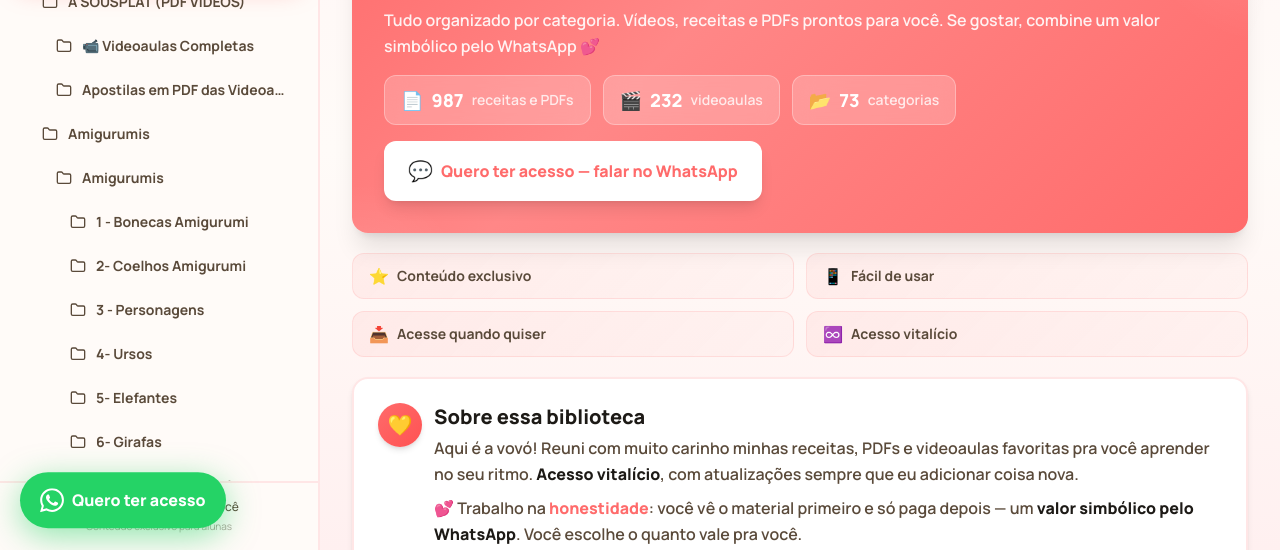
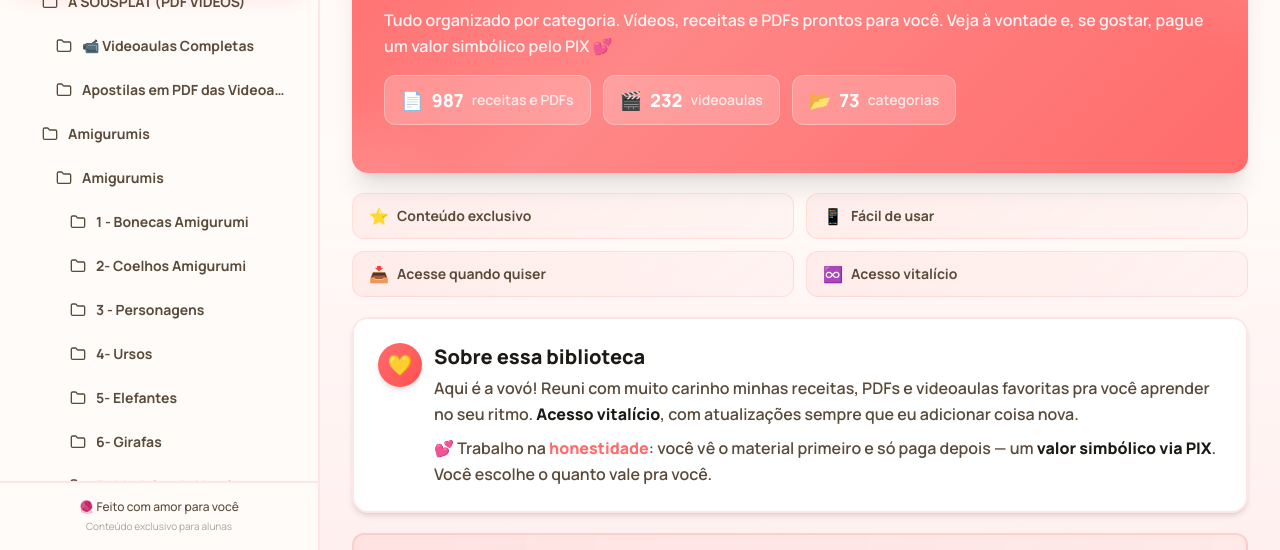
Before and after one commit to Brunohora10/pagina-croche, a website: page index.html in a window 1280 px wide. Shown: the part 250-800 px from the top of the page. Drawn offline with nearby package versions, Linux system fonts and the light colour scheme.

Commit message:
Remove botoes WhatsApp e corrige PIX para 79991084028

```diff
--- a/index.html
+++ b/index.html
@@ -320,40 +320,6 @@
     }
   }
 
-  /* Botão flutuante WhatsApp */
-  .float-wa-btn {
-    position: fixed;
-    bottom: 20px;
-    left: 20px;
-    z-index: 50;
-    background: #25D366;
-    color: #fff;
-    box-shadow: 0 8px 32px rgba(37, 211, 102, 0.5);
-    transition: all 0.3s ease;
-    min-height: 56px;
-    min-width: 56px;
-    font-size: 1rem;
-    border-radius: 9999px;
-    display: flex;
-    align-items: center;
-    gap: 8px;
-    padding: 14px 20px;
-    font-weight: 800;
-    text-decoration: none;
-    border: none;
-    cursor: pointer;
-    animation: bounce-gentle 2.5s ease-in-out infinite;
-  }
-  @media (hover: hover) {
-    .float-wa-btn:hover {
-      box-shadow: 0 12px 40px rgba(37, 211, 102, 0.7);
-      transform: scale(1.1);
-    }
-  }
-  .float-wa-btn:active { transform: scale(0.95) !important; }
-  @media (max-width: 768px) {
-    .float-wa-btn { bottom: 16px; left: 16px; padding: 14px 18px; }
-  }
 
   @keyframes bounce-gentle {
     0%, 100% { transform: translateY(0); }
@@ -475,12 +441,8 @@ tailwind.config = {
       <div class="relative z-10">
        <p class="text-white/80 text-sm md:text-base font-bold mb-2">🧶 Bem-vinda!</p>
        <h2 class="text-xl md:text-3xl font-extrabold text-white leading-tight mb-3">Veja os vídeos e PDFs de crochê — <span class="underline decoration-white/40 underline-offset-4">você vê primeiro, paga depois!</span></h2>
-       <p class="text-white/90 text-base font-semibold mb-4 leading-relaxed">Tudo organizado por categoria. Vídeos, receitas e PDFs prontos para você. Se gostar, combine um valor simbólico pelo WhatsApp 💕</p>
+       <p class="text-white/90 text-base font-semibold mb-4 leading-relaxed">Tudo organizado por categoria. Vídeos, receitas e PDFs prontos para você. Veja à vontade e, se gostar, pague um valor simbólico pelo PIX 💕</p>
        <div class="flex flex-wrap gap-2 md:gap-3 mb-4" id="hero-stats"></div>
-       <a href="https://wa.me/5579991084028?text=Ol%C3%A1!+Vi+a+biblioteca+de+croch%C3%AA+e+quero+ter+acesso+%F0%9F%A7%B6" target="_blank" rel="noopener" class="inline-flex items-center justify-center gap-2 px-6 py-4 bg-white text-terra font-extrabold rounded-xl shadow-lg active:scale-95 transition text-base min-h-[56px] w-full sm:w-auto">
-        <span class="text-xl">💬</span>
-        <span>Quero ter acesso — falar no WhatsApp</span>
-       </a>
       </div>
      </div>
 
@@ -513,10 +475,7 @@ tailwind.config = {
        <div class="flex-1">
         <h3 class="text-lg md:text-xl font-extrabold text-ink-primary mb-1">Sobre essa biblioteca</h3>
         <p class="text-ink-secondary text-base font-semibold leading-relaxed">Aqui é a vovó! Reuni com muito carinho minhas receitas, PDFs e videoaulas favoritas pra você aprender no seu ritmo. <span class="text-ink-primary font-extrabold">Acesso vitalício</span>, com atualizações sempre que eu adicionar coisa nova.</p>
-        <p class="text-ink-secondary text-base font-semibold leading-relaxed mt-2">💕 Trabalho na <span class="text-terra font-extrabold">honestidade</span>: você vê o material primeiro e só paga depois — um <span class="text-ink-primary font-extrabold">valor simbólico pelo WhatsApp</span>. Você escolhe o quanto vale pra você.</p>
-        <a href="https://wa.me/5579991084028?text=Ol%C3%A1!+Vi+a+biblioteca+de+croch%C3%AA+e+quero+ter+acesso+%F0%9F%A7%B6" target="_blank" rel="noopener" class="inline-flex items-center gap-2 mt-3 px-5 py-3 bg-[#25D366] text-white font-extrabold rounded-xl text-sm min-h-[48px] active:scale-95 transition">
-         <span>💬</span><span>Falar no WhatsApp para ter acesso</span>
-        </a>
+        <p class="text-ink-secondary text-base font-semibold leading-relaxed mt-2">💕 Trabalho na <span class="text-terra font-extrabold">honestidade</span>: você vê o material primeiro e só paga depois — um <span class="text-ink-primary font-extrabold">valor simbólico via PIX</span>. Você escolhe o quanto vale pra você.</p>
        </div>
       </div>
      </div>
@@ -526,7 +485,7 @@ tailwind.config = {
       <div class="flex flex-col sm:flex-row items-center justify-between gap-3">
        <p class="text-ink-primary text-sm md:text-base font-bold text-center sm:text-left">💳 Hora de pagar? Chave PIX:</p>
        <div class="flex items-center gap-2">
-        <span class="font-extrabold text-ink-primary text-base md:text-lg select-all">79991083702</span>
+        <span class="font-extrabold text-ink-primary text-base md:text-lg select-all">79991084028</span>
         <button onclick="copyPixQuick()" class="flex items-center gap-1.5 px-4 py-2.5 bg-terra text-white font-extrabold rounded-lg active:scale-95 transition text-sm min-h-[44px]">
          <i data-lucide="copy" class="w-4 h-4"></i> <span id="quick-pix-btn-text">Copiar PIX</span>
         </button>
@@ -576,16 +535,12 @@ tailwind.config = {
         <i data-lucide="heart" class="w-7 h-7 text-white"></i>
        </div>
        <p id="pix-msg" class="text-ink-primary text-lg md:text-xl leading-relaxed font-extrabold">🧶 Gostou? Pague um valor simbólico!</p>
-       <p class="text-ink-secondary text-base mt-2 font-semibold leading-relaxed max-w-md mx-auto">Combine o valor comigo pelo WhatsApp — ou pague direto pelo PIX e me mande o comprovante. Você escolhe o jeito mais fácil! 😉</p>
-       <a href="https://wa.me/5579991084028?text=Ol%C3%A1!+Gostei+da+biblioteca+de+croch%C3%AA+e+quero+combinar+o+pagamento+%F0%9F%A7%B6" target="_blank" rel="noopener" class="inline-flex items-center justify-center gap-2 mt-3 px-6 py-3.5 bg-[#25D366] text-white font-extrabold rounded-xl text-base min-h-[52px] active:scale-95 transition shadow-md">
-        <span class="text-xl">💬</span>
-        <span>Combinar pelo WhatsApp</span>
-       </a>
+       <p class="text-ink-secondary text-base mt-2 font-semibold leading-relaxed max-w-md mx-auto">Copie a chave PIX abaixo, faça o pagamento e obrigada de coração! 😉</p>
       </div>
       <div class="flex flex-col sm:flex-row items-stretch sm:items-center sm:justify-center gap-3 mt-5 relative z-10">
        <div class="flex items-center justify-center gap-2 bg-gradient-to-r from-terra/15 to-terra/10 border-2 border-terra/40 rounded-xl px-4 py-3 shadow-md">
         <span class="text-xs font-extrabold text-terra uppercase tracking-widest">PIX</span>
-        <span id="pix-display" class="font-extrabold text-ink-primary text-lg md:text-xl tracking-wide select-all">79991083702</span>
+        <span id="pix-display" class="font-extrabold text-ink-primary text-lg md:text-xl tracking-wide select-all">79991084028</span>
        </div>
        <button onclick="copyPix()" class="flex items-center justify-center gap-2 px-6 py-3.5 bg-gradient-to-r from-terra to-terra-dark text-white font-extrabold rounded-xl hover:shadow-xl active:scale-95 transition text-base shadow-lg min-h-[52px]">
         <i data-lucide="copy" class="w-5 h-5"></i>
@@ -608,12 +563,7 @@ tailwind.config = {
    <span class="sm:hidden text-base">💳 PIX</span>
   </button>
 
-  <!-- Floating WhatsApp Button -->
-  <a href="https://wa.me/5579991084028?text=Ol%C3%A1!+Vi+a+biblioteca+de+croch%C3%AA+e+quero+ter+acesso+%F0%9F%A7%B6" target="_blank" rel="noopener" class="float-wa-btn" aria-label="Falar no WhatsApp">
-   <svg xmlns="http://www.w3.org/2000/svg" width="24" height="24" viewBox="0 0 24 24" fill="white"><path d="M17.472 14.382c-.297-.149-1.758-.867-2.03-.967-.273-.099-.471-.148-.67.15-.197.297-.767.966-.94 1.164-.173.199-.347.223-.644.075-.297-.15-1.255-.463-2.39-1.475-.883-.788-1.48-1.761-1.653-2.059-.173-.297-.018-.458.13-.606.134-.133.298-.347.446-.52.149-.174.198-.298.298-.497.099-.198.05-.371-.025-.52-.075-.149-.669-1.612-.916-2.207-.242-.579-.487-.5-.669-.51-.173-.008-.371-.01-.57-.01-.198 0-.52.074-.792.372-.272.297-1.04 1.016-1.04 2.479 0 1.462 1.065 2.875 1.213 3.074.149.198 2.096 3.2 5.077 4.487.709.306 1.262.489 1.694.625.712.227 1.36.195 1.871.118.571-.085 1.758-.719 2.006-1.413.248-.694.248-1.289.173-1.413-.074-.124-.272-.198-.57-.347m-5.421 7.403h-.004a9.87 9.87 0 01-5.031-1.378l-.361-.214-3.741.982.998-3.648-.235-.374a9.86 9.86 0 01-1.51-5.26c.001-5.45 4.436-9.884 9.888-9.884 2.64 0 5.122 1.03 6.988 2.898a9.825 9.825 0 012.893 6.994c-.003 5.45-4.437 9.884-9.885 9.884m8.413-18.297A11.815 11.815 0 0012.05 0C5.495 0 .16 5.335.157 11.892c0 2.096.547 4.142 1.588 5.945L.057 24l6.305-1.654a11.882 11.882 0 005.683 1.448h.005c6.554 0 11.89-5.335 11.893-11.893a11.821 11.821 0 00-3.48-8.413z"/></svg>
-   <span class="hidden sm:inline text-base">Quero ter acesso</span>
-   <span class="sm:hidden text-base">💬</span>
-  </a>
+
 
   <!-- Modal de vídeo (um clique e assistir) -->
   <div id="video-modal" class="video-modal-backdrop video-modal-hidden" onclick="closeVideoPlayer()">
@@ -1391,7 +1341,7 @@ function copyPix() {
 }
 
 function copyPixQuick() {
-  navigator.clipboard.writeText('79991083702').then(() => {
+  navigator.clipboard.writeText('79991084028').then(() => {
     const btn = document.getElementById('quick-pix-btn-text');
     btn.textContent = '✅ Copiado!';
     setTimeout(() => { btn.textContent = 'Copiar PIX'; }, 2000);
```
